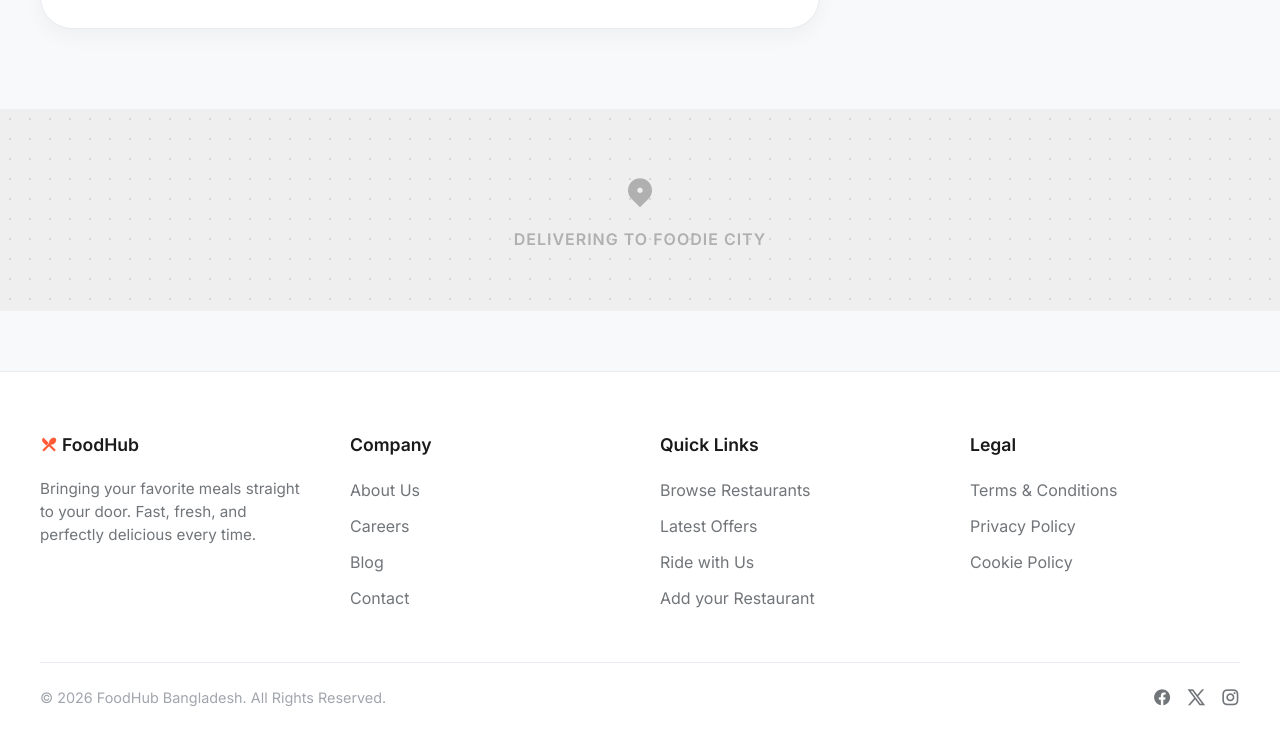
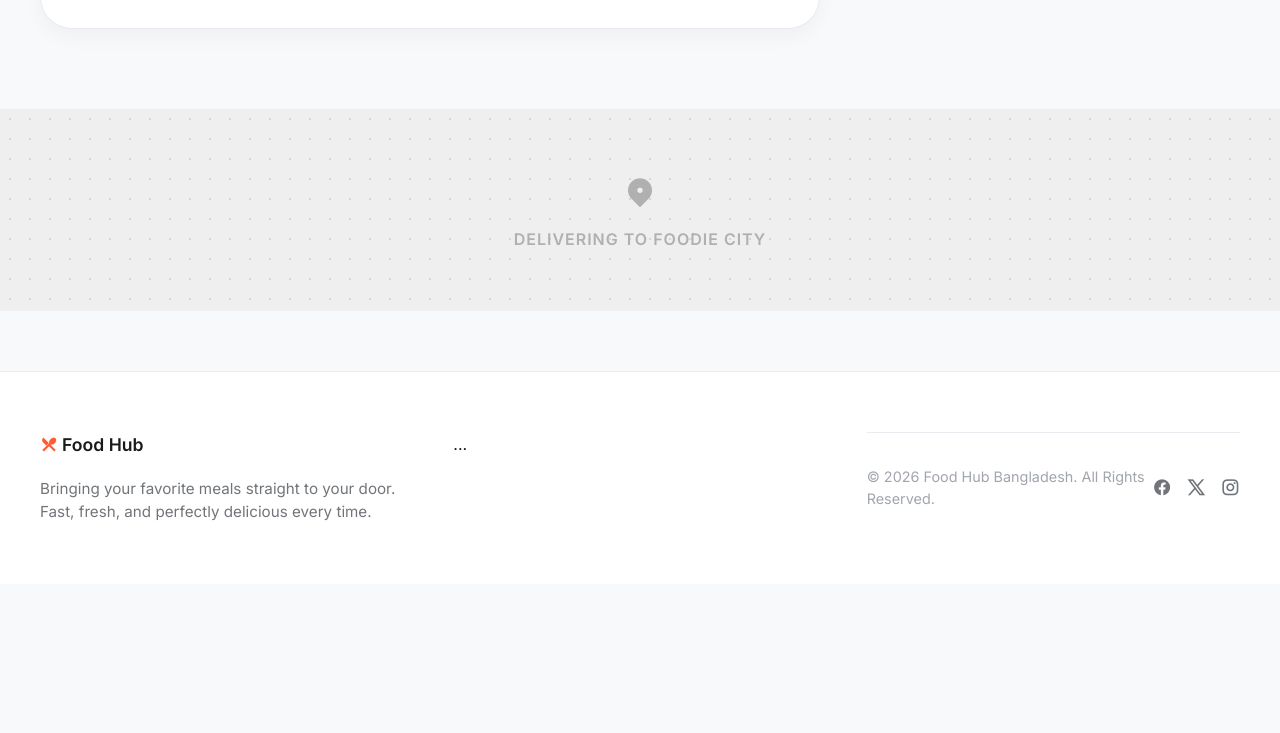
Before and after one commit to mahmudul194/Food-Hub, a plain HTML site: page frontend/checkout.html in a window 1280 px wide. Shown: the part 1021-1754 px from the top of the page. After the commit the page ends 1605 px from the top, so only its background shows below. Drawn offline with nearby package versions, Linux system fonts and the light colour scheme.

Commit message:
fixed the brand name

```diff
--- a/frontend/checkout.html
+++ b/frontend/checkout.html
@@ -14,7 +14,7 @@
     <nav class="navbar">
         <a href="index.html" class="logo">
             <div class="logo-icon"><i class="ri-restaurant-2-fill"></i></div>
-            FoodieHub
+            Food Hub
         </a>
 
         <div class="search-bar">
@@ -167,7 +167,7 @@
                     Complete Purchase <i class="ri-arrow-right-line" style="margin-left: 8px;"></i>
                 </button>
 
-                <p class="terms-text" style="line-height: 1.6; margin-top: 16px;">By placing your order, you agree to FoodieHub's <a href="#" style="text-decoration: underline;">Terms of Service</a> and <a href="#" style="text-decoration: underline;">Privacy Policy</a>.</p>
+                <p class="terms-text" style="line-height: 1.6; margin-top: 16px;">By placing your order, you agree to Food Hub's <a href="#" style="text-decoration: underline;">Terms of Service</a> and <a href="#" style="text-decoration: underline;">Privacy Policy</a>.</p>
             </div>
         </aside>
     </div>
@@ -185,41 +185,19 @@
     <script src="js/cart-ui.js"></script>
 
     <!-- Full Website Footer -->
+
+
+
+    <!-- Full Website Footer -->
     <footer class="site-footer">
         <div class="footer-grid">
             <div class="footer-col brand">
-                <h4><i class="ri-restaurant-2-fill text-primary"></i> FoodHub</h4>
+                <h4><i class="ri-restaurant-2-fill text-primary"></i> Food Hub</h4>
                 <p>Bringing your favorite meals straight to your door. Fast, fresh, and perfectly delicious every time.</p>
             </div>
-            <div class="footer-col">
-                <h4>Company</h4>
-                <ul class="footer-links">
-                    <li><a href="#">About Us</a></li>
-                    <li><a href="#">Careers</a></li>
-                    <li><a href="#">Blog</a></li>
-                    <li><a href="#">Contact</a></li>
-                </ul>
-            </div>
-            <div class="footer-col">
-                <h4>Quick Links</h4>
-                <ul class="footer-links">
-                    <li><a href="browse.html">Browse Restaurants</a></li>
-                    <li><a href="offers.html">Latest Offers</a></li>
-                    <li><a href="#">Ride with Us</a></li>
-                    <li><a href="#">Add your Restaurant</a></li>
-                </ul>
-            </div>
-            <div class="footer-col">
-                <h4>Legal</h4>
-                <ul class="footer-links">
-                    <li><a href="#">Terms & Conditions</a></li>
-                    <li><a href="#">Privacy Policy</a></li>
-                    <li><a href="#">Cookie Policy</a></li>
-                </ul>
-            </div>
-        </div>
-        <div class="footer-bottom">
-            <div>&copy; 2026 FoodHub Bangladesh. All Rights Reserved.</div>
+...
+            <div class="footer-bottom">
+            <div>&copy; 2026 Food Hub Bangladesh. All Rights Reserved.</div>
             <div class="footer-social">
                 <a href="#"><i class="ri-facebook-circle-fill"></i></a>
                 <a href="#"><i class="ri-twitter-x-line"></i></a>
```
